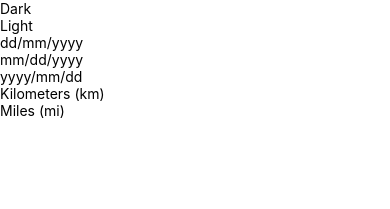
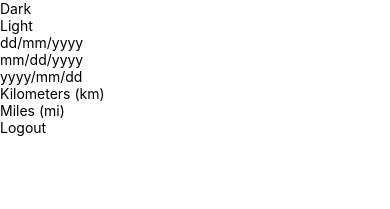
Before and after one commit to nicklitvin/quest_frontend, a React Native app: screen / in a window 390 px wide. Shown: the top 209 px of the page. Built offline with nearby package versions, Linux system fonts and the light colour scheme.

Commit message:
added app state

```diff
--- a/GlobalConstants.tsx
+++ b/GlobalConstants.tsx
@@ -6,7 +6,8 @@ export const testIDs = {
     date_select_mdy: "mdy",
     date_select_ymd: "ymd",
     units_select_km: "km",
-    units_select_mi: "mi"
+    units_select_mi: "mi",
+    logout: "logout"
 }
 
 export enum Theme {
@@ -25,6 +26,11 @@ export enum Units {
     mi = "Miles (mi)"
 }
 
+export type Coordinates = {
+    latitude: number,
+    longitude: number
+}
+
 export const texts = {
     theme_light: Theme.Light,
     theme_dark: Theme.Dark,
--- a/Store.tsx
+++ b/Store.tsx
@@ -1,13 +1,16 @@
 import { combineReducers, configureStore, createSlice } from "@reduxjs/toolkit";
-import { DateFormat, Theme, Units } from "./GlobalConstants";
+import { Coordinates, DateFormat, Theme, Units } from "./GlobalConstants";
 
 export type AppPreferences = {
     theme : Theme,
     date: DateFormat,
     units: Units
 }
-export type ServerData = {
-    id: string
+export type AppState = {
+    view_tutorial: boolean,
+    logged_in: boolean,
+    show_update: boolean,
+    coordinates: Coordinates,
 }
 
 const initial_preferences : AppPreferences = {
@@ -15,17 +18,20 @@ const initial_preferences : AppPreferences = {
     date: DateFormat.mdy,
     units: Units.mi
 }
-const initial_server_data : ServerData = {
-    id: "1"
+const initial_app_state : AppState = {
+    view_tutorial: true,
+    logged_in: false,
+    show_update: false,
+    coordinates: {latitude: 0, longitude: 0}
 }
 
-const server_data = createSlice({
+const app_state = createSlice({
     name: "server_data",
-    initialState: initial_server_data,
+    initialState: initial_app_state,
     reducers: {
-        change(state) {
-            state.id = "2"
-        }
+        show_tutorial(state) { state.view_tutorial = true },
+        hide_tutorial(state) { state.view_tutorial = false },
+        logout(state) { state.logged_in = false },
     }
 })
 
@@ -45,7 +51,7 @@ const preferences = createSlice({
 
 const rootReducer = combineReducers({
     preferences: preferences.reducer,
-    server_data: server_data.reducer
+    app_state: app_state.reducer
 })
 
 export const data_store = configureStore({
@@ -54,7 +60,7 @@ export const data_store = configureStore({
 
 export const actions = {
     preferences: preferences.actions,
-    server_data: server_data.actions
+    app_state: app_state.actions
 }
 
 export type StoreState = ReturnType<typeof data_store.getState>
--- a/pages/PageSettings.tsx
+++ b/pages/PageSettings.tsx
@@ -4,7 +4,7 @@ import { useDispatch, useSelector } from "react-redux";
 import { DateFormat, testIDs, texts } from "../GlobalConstants";
 
 export default function PageSettings() {
-    const curr_theme = useSelector( (state : StoreState) => state.preferences.theme);
+    // const curr_theme = useSelector( (state : StoreState) => state.preferences.theme);
 
     const dispatch = useDispatch();
     const use_light_theme = () => dispatch(actions.preferences.use_light_theme())
@@ -14,6 +14,7 @@ export default function PageSettings() {
     const use_ymd = () => dispatch(actions.preferences.use_ymd());
     const use_km = () => dispatch(actions.preferences.use_km());
     const use_mi = () => dispatch(actions.preferences.use_mi());
+    const logout = () => dispatch(actions.app_state.logout());
 
     return(
         <View>
@@ -40,6 +41,11 @@ export default function PageSettings() {
             <Pressable testID={testIDs.units_select_mi} onPress={use_mi}>
                 <Text>{texts.units_mi}</Text>
             </Pressable>
+
+            <Pressable testID={testIDs.logout} onPress={logout}>
+                <Text>Logout</Text>
+            </Pressable>
+
         </View>
     )
 }
```
